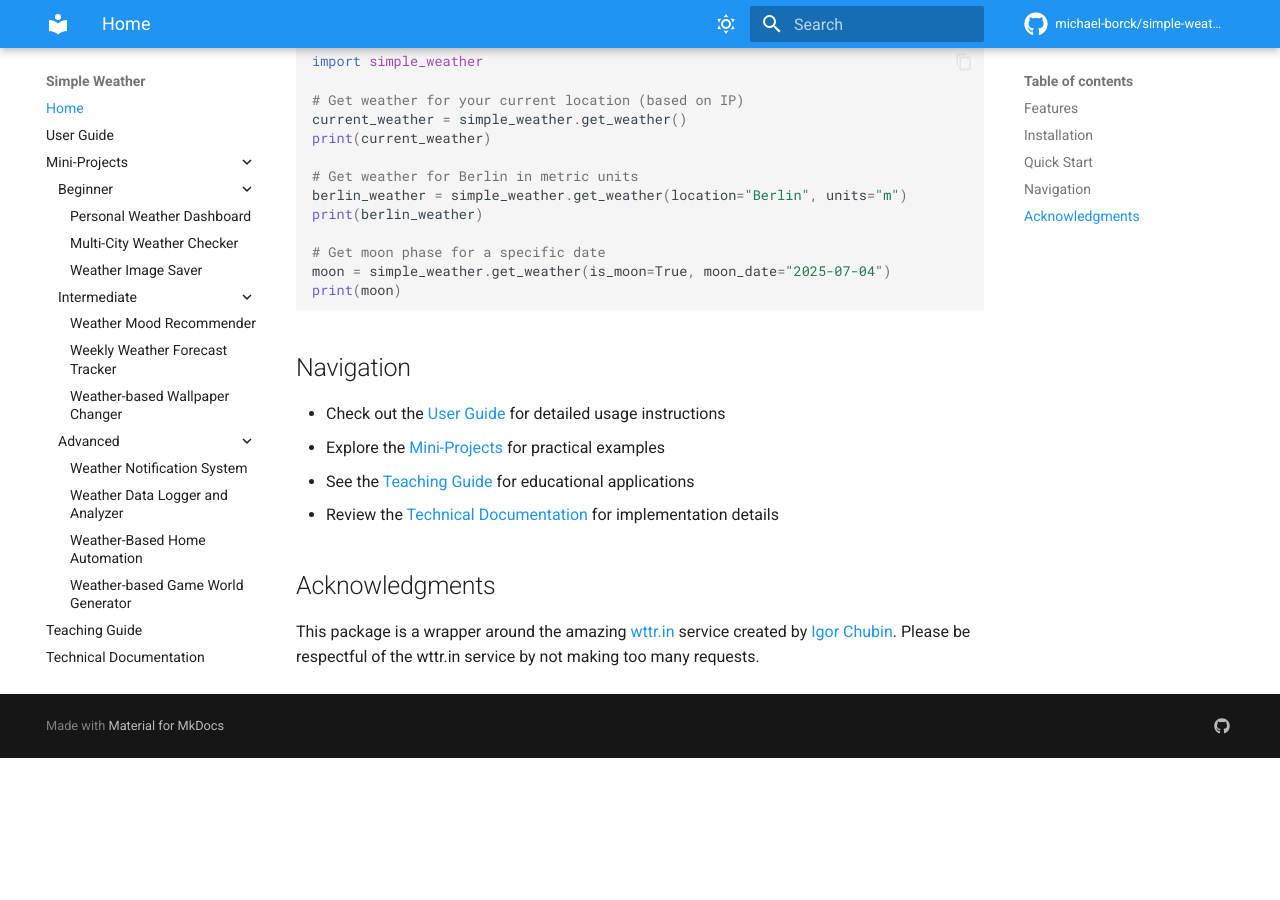
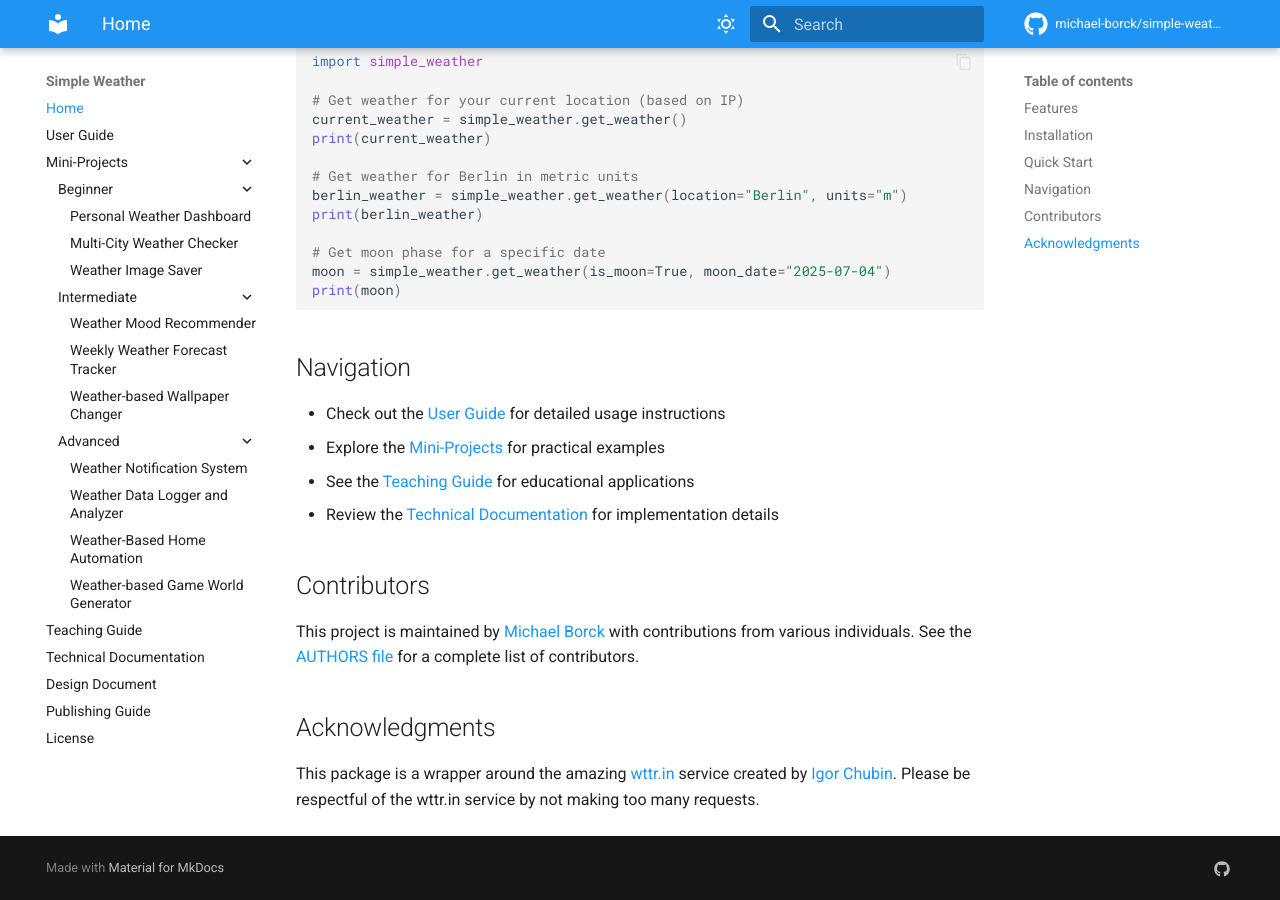
Before and after one commit to michael-borck/fetch-my-weather, an MkDocs documentation site: the page built from docs/index.md, in a window 1280 px wide and 900 px high, scrolled down 737 px. Built offline with MkDocs 1.6.1 and Material for MkDocs 9.7.7, drawn with Linux system fonts in a browser that asks for light colours; comment, search, counter and statistics services are not loaded; before the commit the page ends 1495 px from its top, so only the background shows below that.

Commit message:
Add AUTHORS file and contributor information
- Created AUTHORS.md to credit project contributors
- Added Michael Borck as lead author and maintainer
- Added Claude AI as contributor for documentation and code improvements
- Updated README and documentation with references to AUTHORS file
- Added acknowledgment for wttr.in service

🤖 Generated with [Claude Code](https://claude.ai/code)

Co-Authored-By: Claude <noreply@anthropic.com>

```diff
--- a/docs/index.md
+++ b/docs/index.md
@@ -44,6 +44,10 @@ print(moon)
 - See the [Teaching Guide](teaching-guide.md) for educational applications
 - Review the [Technical Documentation](technical-doc.md) for implementation details
 
+## Contributors
+
+This project is maintained by [Michael Borck](https://github.com/michael-borck) with contributions from various individuals. See the [AUTHORS file](https://github.com/michael-borck/simple-weather/blob/main/AUTHORS.md) for a complete list of contributors.
+
 ## Acknowledgments
 
 This package is a wrapper around the amazing [wttr.in](https://github.com/chubin/wttr.in) service created by [Igor Chubin](https://github.com/chubin). Please be respectful of the wttr.in service by not making too many requests.
```
Also changed, not shown: AUTHORS.md (added, +21 -0 lines), README.md (+4 -0 lines).
